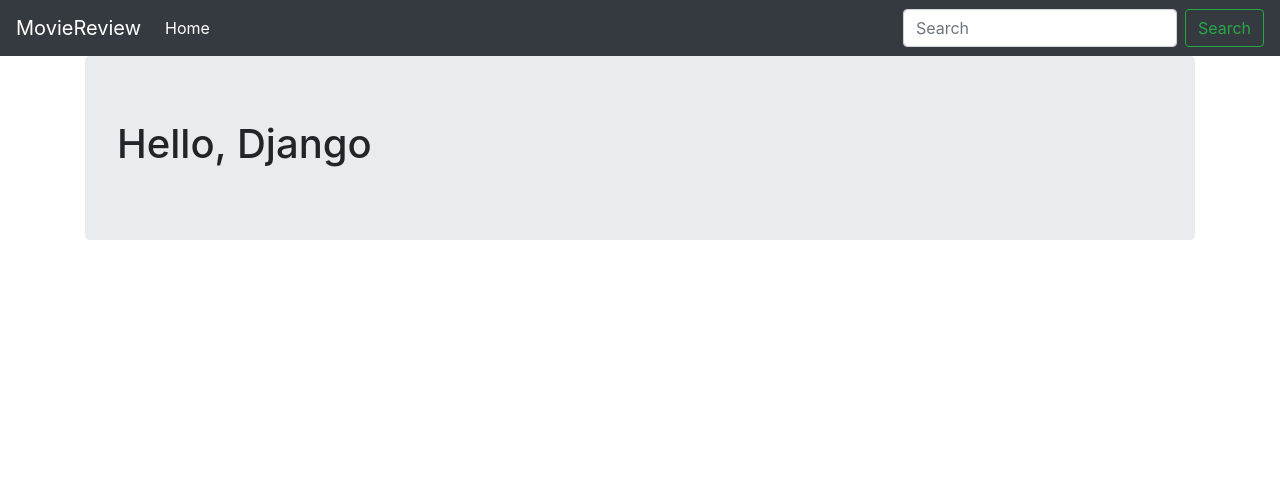
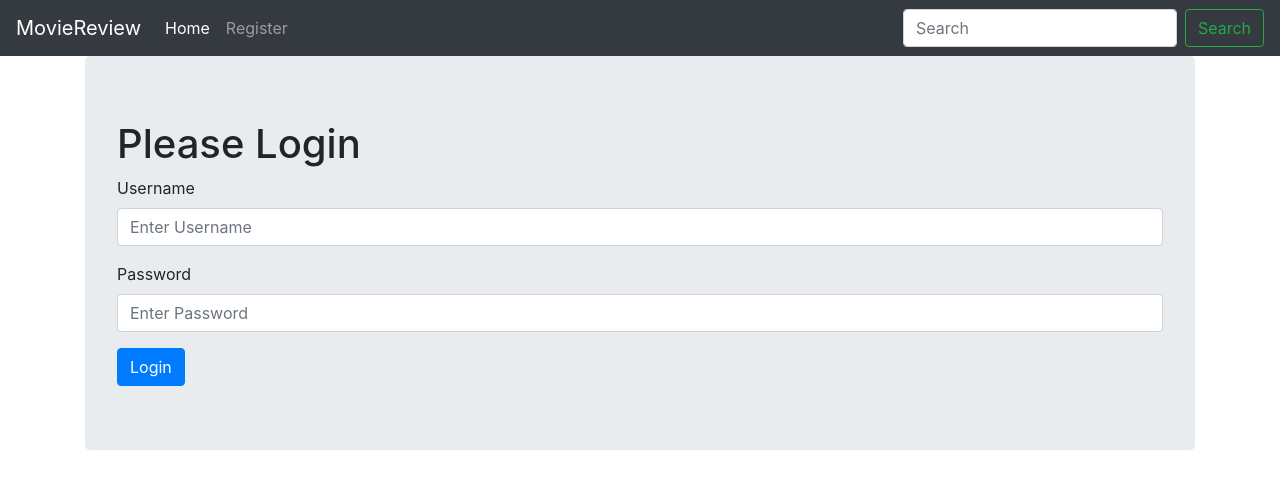
Before and after one commit to djangobusan/recommender-system-hands-on-part2, a Django app: page / in a window 1280 px wide. Shown: the top 489 px of the page. Run offline with Django 3.2, Linux system fonts and the light colour scheme; some libraries are stand-ins or nearby versions.

Commit message:
Added 로그인 / 가입

```diff
--- a/reviews/urls.py
+++ b/reviews/urls.py
@@ -4,5 +4,6 @@ from . import views
 app_name = 'reviews'
 
 urlpatterns = [
-	path('', views.index, name='Index'),
+	path('', views.index, name='UserLogin'),
+	path('register/', views.register, name='Registration'),
 ]
--- a/reviews/views.py
+++ b/reviews/views.py
@@ -1,4 +1,43 @@
 from django.shortcuts import render
+from django.urls import reverse
+from django.http import HttpResponseRedirect, HttpResponse
+from django.contrib.auth import authenticate, login, logout
+
+from .forms import UserForm
 
 def index(request):
-    return render(request, 'reviews/index.html', {})
+    if request.method == 'POST':
+        username = request.POST.get('username')
+        password = request.POST.get('password')
+        user = authenticate(username=username, password=password)
+        if user:
+            if user.is_active:
+                login(request, user)
+                return HttpResponseRedirect(reverse('reviews:UserLogin'))
+            else:
+                return HttpResponse("ACCOUNT NOT ACTIVE")
+        else:
+            print("Someone tried to loggin and failed!")
+            print("Username: {} and Password: {}".format(username, password))
+            return HttpResponse("INVALID LOGIN DETAILS SUPPLIED")
+    else:
+        return render(request, 'reviews/index.html', {})
+
+def register(request):
+	registered = False
+
+	if request.method == 'POST':
+		user_form = UserForm(data=request.POST)
+
+		if user_form.is_valid():
+			user = user_form.save()
+			user.set_password(user.password)
+			user.save()
+
+			registered = True
+		else:
+			print(user_form.errors)
+	else:
+		user_form = UserForm()
+
+	return render(request, 'reviews/registration.html', {'registered': registered, 'user_form': user_form})
--- a/templates/base.html
+++ b/templates/base.html
@@ -14,7 +14,7 @@
 
 	<body>
 		<nav class="navbar navbar-expand-md navbar-dark fixed-top bg-dark">
-			<a class="navbar-brand" href="#">MovieReview</a>
+			<a class="navbar-brand" href="{% url 'reviews:UserLogin' %}">MovieReview</a>
 			<button class="navbar-toggler" type="button" data-toggle="collapse" data-target="#navbarsExampleDefault" aria-controls="navbarsExampleDefault" aria-expanded="false" aria-label="Toggle navigation">
 				<span class="navbar-toggler-icon"></span>
 			</button>
@@ -24,7 +24,18 @@
 					<li class="nav-item active">
 						<a class="nav-link" href="#">Home <span class="sr-only">(current)</span></a>
 					</li>
+					{% if user.is_authenticated %}
+					<li class="nav-item">
+				        <a class="nav-link" href="#">Logout</a>
+				    </li>
+					{% endif %}
+					{% if not user.is_authenticated %}
+					<li class="nav-item">
+				        <a class="nav-link" href="{% url 'reviews:Registration' %}">Register</a>
+				    </li>
+					{% endif %}
 				</ul>
+
 				<form class="form-inline my-2 my-lg-0">
 				<input class="form-control mr-sm-2" type="text" placeholder="Search" aria-label="Search">
 				<button class="btn btn-outline-success my-2 my-sm-0" type="submit">Search</button>
--- a/templates/reviews/index.html
+++ b/templates/reviews/index.html
@@ -1,6 +1,18 @@
 {% extends "base.html" %}
 {% block body_block %}
 	<div class="jumbotron">
-		<h1>Hello, Django</h1>
+		<h1>Please Login</h1>
+		<form action="{% url 'reviews:UserLogin' %}" method="post">
+			{% csrf_token %}
+			<div class="form-group">
+				<label for="username">Username</label>
+				<input type="text" name="username" id="username" placeholder="Enter Username" class="form-control">
+			</div>
+			<div class="form-group">
+				<label for="password">Password</label>
+				<input type="password" name="password" id="password" placeholder="Enter Password" class="form-control">
+			</div>
+			<button type="submit" value="Login" class="btn btn-primary">Login</button>
+		</form>
 	</div>
 {% endblock body_block %}
```
Also changed, not shown: reviews/forms.py (added, +9 -0 lines), templates/reviews/registration.html (added, +23 -0 lines), README.md.
